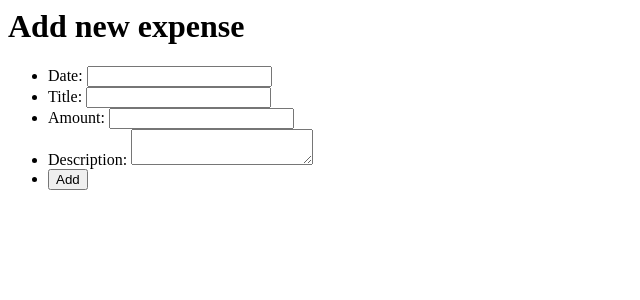
After one commit to nonZero/BudgetPolice, a Django app: page /add/ in a window 1280 px wide. The commit adds this page. Shown: the top 300 px of the page, without its empty margins (0-640 px from the left). Run offline with Django 3.2, Linux system fonts and the light colour scheme.

Commit message:
(too) simple form

```diff
--- /dev/null
+++ b/expenses/templates/expenses/expense_form.html
@@ -0,0 +1,29 @@
+<h1>
+    Add new expense
+</h1>
+
+<form method="post">
+    {% csrf_token %}
+    <ul>
+        <li>
+            Date:
+            <input type="text" name="date">
+        </li>
+        <li>
+            Title:
+            <input type="text" name="title">
+        </li>
+        <li>
+            Amount:
+            <input type="text" name="amount">
+        </li>
+        <li>
+            Description:
+            <textarea name="description"></textarea>
+        </li>
+        <li>
+            <button>Add</button>
+        </li>
+    </ul>
+
+</form>
--- a/expenses/templates/expenses/expense_list.html
+++ b/expenses/templates/expenses/expense_list.html
@@ -1,4 +1,8 @@
 <h1>My Expenses!!!!</h1>
+
+<p><a href="{% url "expenses:create" %}">Create new expense</a></p>
+
+
 <table border="1">
     <tr>
         <th>ID</th>
--- a/expenses/urls.py
+++ b/expenses/urls.py
@@ -1,11 +1,12 @@
 from django.contrib import admin
 from django.urls import path, include
 
-from expenses.views import expense_list, expense_detail
+from expenses.views import expense_list, expense_detail, expense_create
 
 app_name = "expenses"
 
 urlpatterns = [
     path('', expense_list, name="list"),
-    path('expense/<int:pk>/', expense_detail, name="detail"),
+    path('add/', expense_create, name="create"),
+    path('<int:pk>/', expense_detail, name="detail"),
 ]
--- a/expenses/views.py
+++ b/expenses/views.py
@@ -15,3 +15,10 @@ def expense_detail(request, pk):
     return render(request, "expenses/expense_detail.html", {
         'object': o,
     })
+
+
+def expense_create(request):
+    if request.method == "POST":
+        assert False, request.POST
+    return render(request, "expenses/expense_form.html", {
+    })
```
